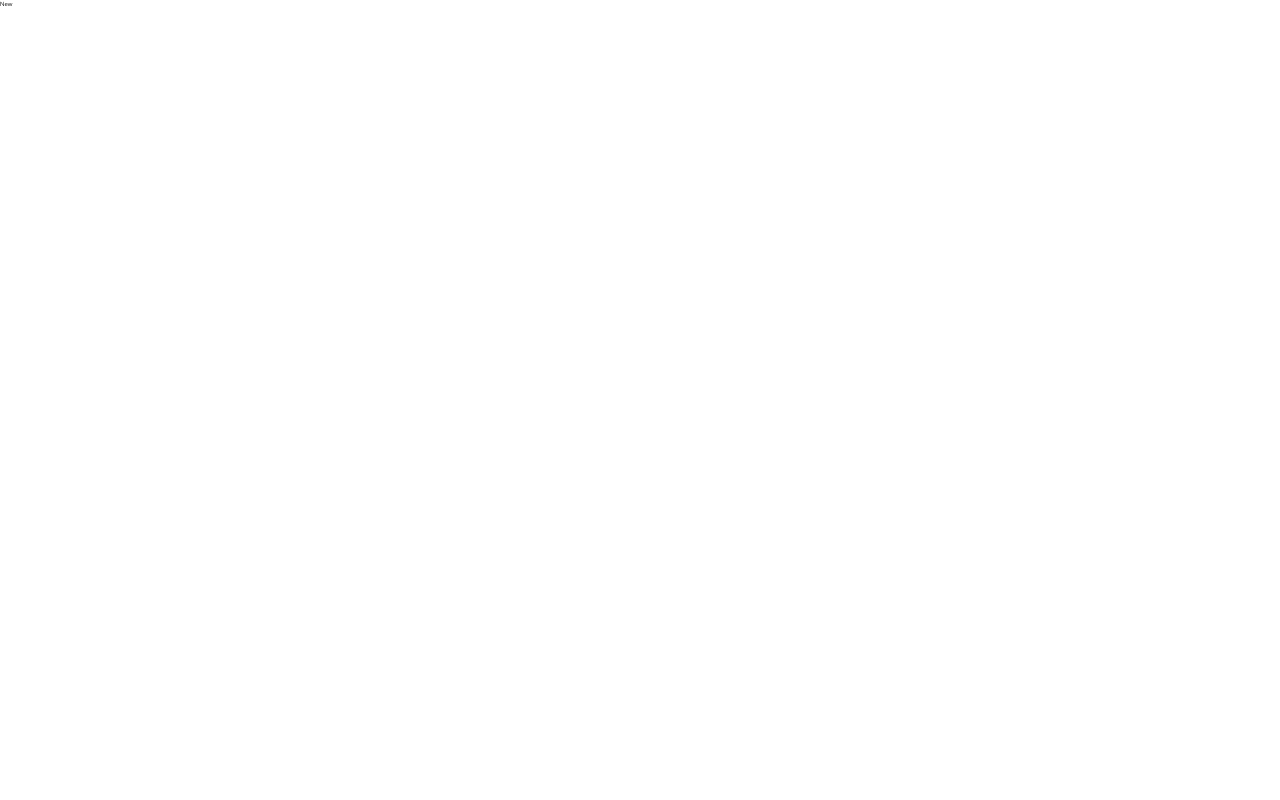
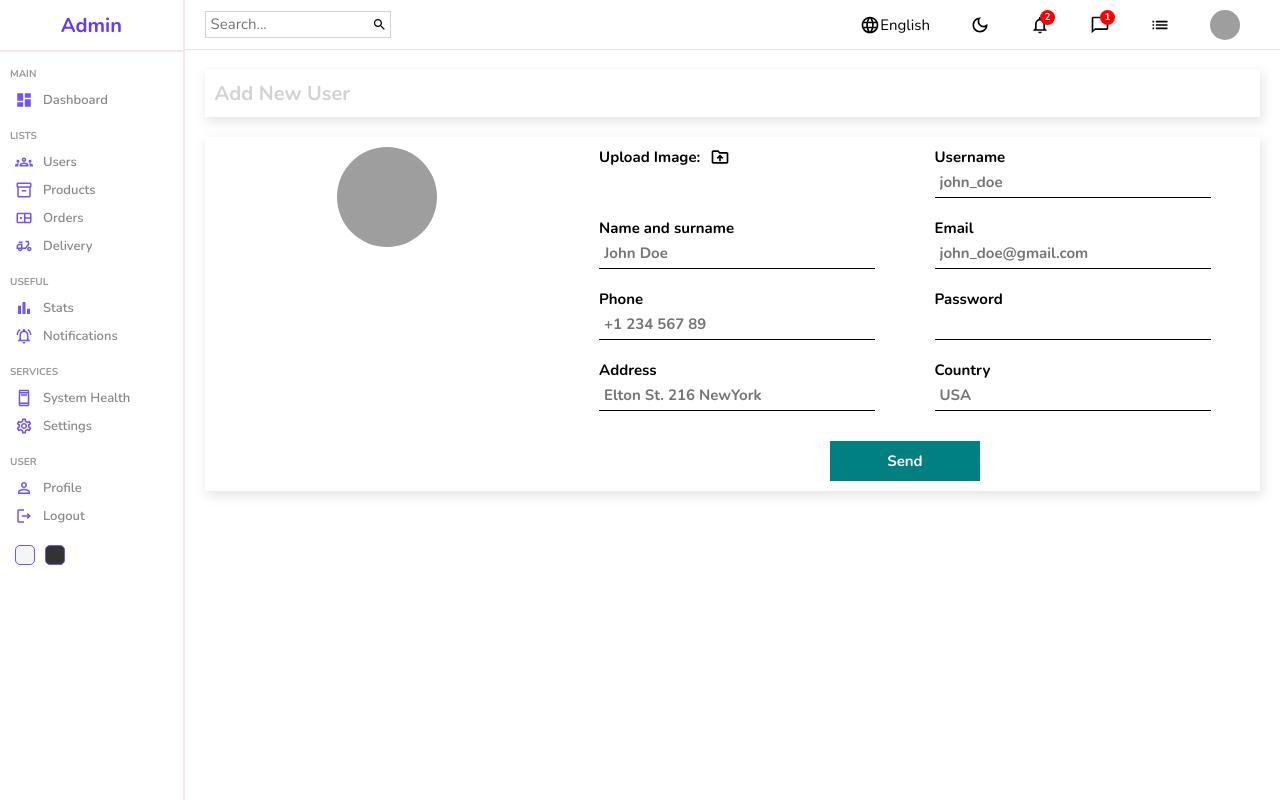
Before and after one commit to sandipswain/Admin-Panel, a React (Create React App) app: page /users/new in a window 1280 px wide. Built offline with nearby package versions, Linux system fonts and the light colour scheme; grey boxes are pictures that could not be loaded.

Commit message:
Made the Add New Page for users and products and configured the routes

```diff
--- a/src/App.js
+++ b/src/App.js
@@ -4,6 +4,7 @@
 import List from "./pages/list/List";
 import New from "./pages/new/New";
 import Single from "./pages/single/Single";
+import { productInputs, userInputs } from "./formSource";
 
 function App() {
   return (
@@ -14,12 +15,18 @@
         <Route path="users">
           <Route index element={<List />} />
           <Route path=":userId" element={<Single />} />
-          <Route path="new" element={<New />} />
+          <Route
+            path="new"
+            element={<New inputs={userInputs} title="Add New User" />}
+          />
         </Route>
         <Route path="products">
           <Route index element={<List />} />
           <Route path=":productId" element={<Single />} />
-          <Route path="new" element={<New />} />
+          <Route
+            path="new"
+            element={<New inputs={productInputs} title="Add New Product" />}
+          />
         </Route>
       </Route>
     </Routes>
--- a/src/components/datatable/Datatable.js
+++ b/src/components/datatable/Datatable.js
@@ -1,6 +1,7 @@
 import "./datatable.scss";
 import { DataGrid } from "@mui/x-data-grid";
 import { userColumns, userRows } from "../../datasource";
+import { Link } from "react-router-dom";
 const Datatable = () => {
   const actionColumn = [
     {
@@ -10,7 +11,9 @@
       renderCell: () => {
         return (
           <div className="cellWithAction">
-            <div className="viewButton">View</div>
+            <Link to="/users/test" style={{ textDecoration: "none" }}>
+              <div className="viewButton">View</div>
+            </Link>
             <div className="deleteButton">Delete</div>
           </div>
         );
@@ -19,6 +22,16 @@
   ];
   return (
     <div className="datatable">
+      <div className="datatableTitle">
+        Users
+        <Link
+          to="/users/new"
+          style={{ textDecoration: "none" }}
+          className="addUser"
+        >
+          Add New
+        </Link>
+      </div>
       <DataGrid
         rows={userRows}
         columns={userColumns.concat(actionColumn)}
--- a/src/components/datatable/datatable.scss
+++ b/src/components/datatable/datatable.scss
@@ -1,6 +1,27 @@
 .datatable {
   height: 60rem;
   padding: 2rem;
+
+  .datatableTitle {
+    width: 100%;
+    font-size: 2.4rem;
+    color: gray;
+    margin-bottom: 1rem;
+    display: flex;
+    align-items: center;
+    justify-content: space-between;
+
+    .addUser {
+      text-decoration: none;
+      color: green;
+      font-size: 1.6rem;
+      font-weight: 400;
+      border: 1px solid green;
+      border-radius: 5px;
+      cursor: pointer;
+      padding: 5px;
+    }
+  }
 
   .cellWithImg {
     display: flex;
--- a/src/components/sidebar/Sidebar.js
+++ b/src/components/sidebar/Sidebar.js
@@ -10,11 +10,14 @@
 import PermIdentityOutlinedIcon from "@mui/icons-material/PermIdentityOutlined";
 import LogoutOutlinedIcon from "@mui/icons-material/LogoutOutlined";
 import SettingsOutlinedIcon from "@mui/icons-material/SettingsOutlined";
+import { Link } from "react-router-dom";
 const Sidebar = () => {
   return (
     <div className="sidebar">
       <div className="top">
+        <Link to="/" style={{ textDecoration: "none" }}>
           <span className="logo">Admin</span>
+        </Link>
       </div>
       <hr />
       <div className="center">
@@ -25,14 +28,18 @@
             <span>Dashboard</span>
           </li>
           <p className="title">LISTS</p>
+          <Link to="/users" style={{ textDecoration: "none" }}>
             <li>
               <GroupsOutlinedIcon className="icon" />
               <span>Users</span>
             </li>
+          </Link>
+          <Link to="/products" style={{ textDecoration: "none" }}>
             <li>
               <Inventory2OutlinedIcon className="icon" />
               <span>Products</span>
             </li>
+          </Link>
           <li>
             <BentoOutlinedIcon className="icon" />
             <span>Orders</span>
--- /dev/null
+++ b/src/formSource.js
@@ -0,0 +1,76 @@
+export const userInputs = [
+  {
+    id: 1,
+    label: "Username",
+    type: "text",
+    placeholder: "john_doe",
+  },
+  {
+    id: 2,
+    label: "Name and surname",
+    type: "text",
+    placeholder: "John Doe",
+  },
+  {
+    id: 3,
+    label: "Email",
+    type: "mail",
+    placeholder: "john_doe@gmail.com",
+  },
+  {
+    id: 4,
+    label: "Phone",
+    type: "text",
+    placeholder: "+1 234 567 89",
+  },
+  {
+    id: 5,
+    label: "Password",
+    type: "password",
+  },
+  {
+    id: 6,
+    label: "Address",
+    type: "text",
+    placeholder: "Elton St. 216 NewYork",
+  },
+  {
+    id: 7,
+    label: "Country",
+    type: "text",
+    placeholder: "USA",
+  },
+];
+
+export const productInputs = [
+  {
+    id: 1,
+    label: "Title",
+    type: "text",
+    placeholder: "Apple Macbook Pro",
+  },
+  {
+    id: 2,
+    label: "Description",
+    type: "text",
+    placeholder: "Description",
+  },
+  {
+    id: 3,
+    label: "Category",
+    type: "text",
+    placeholder: "Computers",
+  },
+  {
+    id: 4,
+    label: "Price",
+    type: "text",
+    placeholder: "100",
+  },
+  {
+    id: 5,
+    label: "Stock",
+    type: "text",
+    placeholder: "in stock",
+  },
+];
--- a/src/pages/new/New.js
+++ b/src/pages/new/New.js
@@ -1,7 +1,62 @@
 import React from "react";
 import "./new.scss";
-const New = () => {
-  return <div>New</div>;
+import Sidebar from "./../../components/sidebar/Sidebar";
+import Navbar from "./../../components/navbar/Navbar";
+import DriveFolderUploadOutlinedIcon from "@mui/icons-material/DriveFolderUploadOutlined";
+const New = ({ inputs, title }) => {
+  const [file, setFile] = React.useState("");
+  return (
+    <div className="new">
+      <Sidebar />
+      <div className="newContainer">
+        <Navbar />
+        <div className="top">
+          <h1>{title}</h1>
+        </div>
+        <div className="bottom">
+          <div className="left">
+            <img
+              src={
+                file
+                  ? URL.createObjectURL(file)
+                  : "https://icon-library.com/images/no-image-icon/no-image-icon-0.jpg"
+              }
+              alt=""
+            />
+          </div>
+          <div className="right">
+            <form action="">
+              <div className="formInput">
+                <label htmlFor="file">
+                  Upload Image:
+                  <DriveFolderUploadOutlinedIcon className="fileIcon" />
+                </label>
+                <input
+                  type="file"
+                  id="file"
+                  style={{ display: "none" }}
+                  onChange={(e) => setFile(e.target.files[0])}
+                />
+              </div>
+              {inputs.map((input) => {
+                return (
+                  <div className="formInput" key={input.id}>
+                    <label>{input.label}</label>
+                    <input
+                      type={input.type}
+                      id={input.id}
+                      placeholder={input.placeholder}
+                    />
+                  </div>
+                );
+              })}
+              <button>Send</button>
+            </form>
+          </div>
+        </div>
+      </div>
+    </div>
+  );
 };
 
 export default New;
--- a/src/pages/new/new.scss
+++ b/src/pages/new/new.scss
@@ -0,0 +1,76 @@
+.new {
+  width: 100%;
+  display: flex;
+
+  .newContainer {
+    flex: 6;
+
+    .top,
+    .bottom {
+      -webkit-box-shadow: 2px 4px 10px 1px rgba(0, 0, 0, 0.47);
+      box-shadow: 2px 4px 10px 1px rgba(201, 201, 201, 0.47);
+      padding: 1rem;
+      margin: 2rem;
+      display: flex;
+
+      .left {
+        flex: 1;
+        text-align: center;
+        img {
+          width: 10rem;
+          height: 10rem;
+          border-radius: 50%;
+          object-fit: cover;
+        }
+      }
+      .right {
+        flex: 2;
+        form {
+          display: flex;
+          flex-wrap: wrap;
+          gap: 2rem;
+          justify-content: space-evenly;
+          .formInput {
+            width: 40%;
+
+            label {
+              display: flex;
+              align-items: center;
+              gap: 1rem;
+            }
+            input {
+              width: 100%;
+              padding: 5px;
+              border: none;
+              border-bottom: 1px solid #000;
+            }
+          }
+          input,
+          label,
+          button {
+            font-size: 1.5rem;
+            font-weight: bold;
+          }
+          .fileIcon {
+            font-size: 2rem;
+            cursor: pointer;
+          }
+          button {
+            width: 15rem;
+            padding: 1rem;
+            border: none;
+            background-color: teal;
+            color: white;
+            cursor: pointer;
+            margin-top: 1rem;
+          }
+        }
+      }
+    }
+    .top h1 {
+      font-size: 2rem;
+      font-weight: bold;
+      color: lightgray;
+    }
+  }
+}
```
Lines whose indentation alone changed are shown as unchanged.
